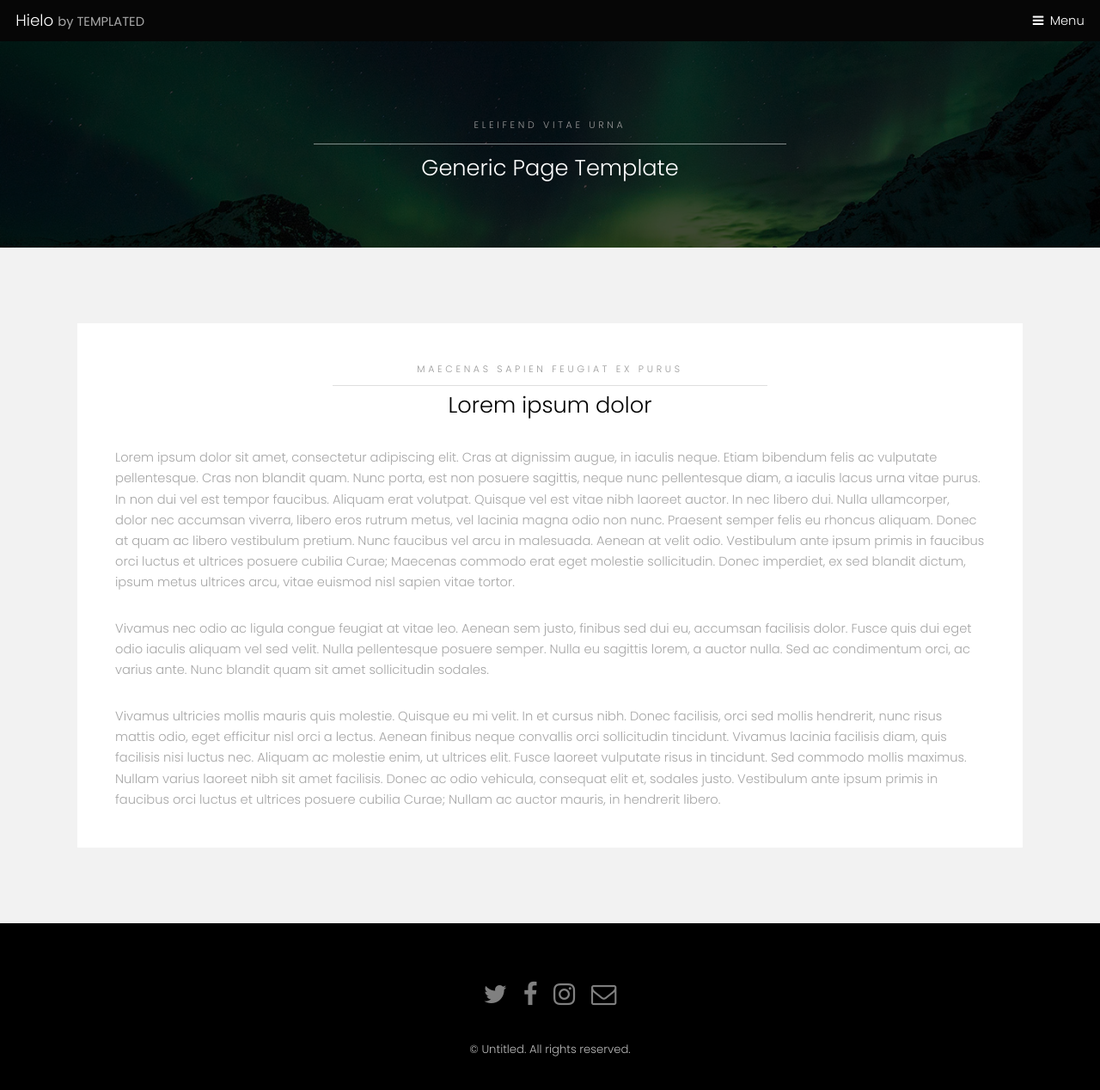
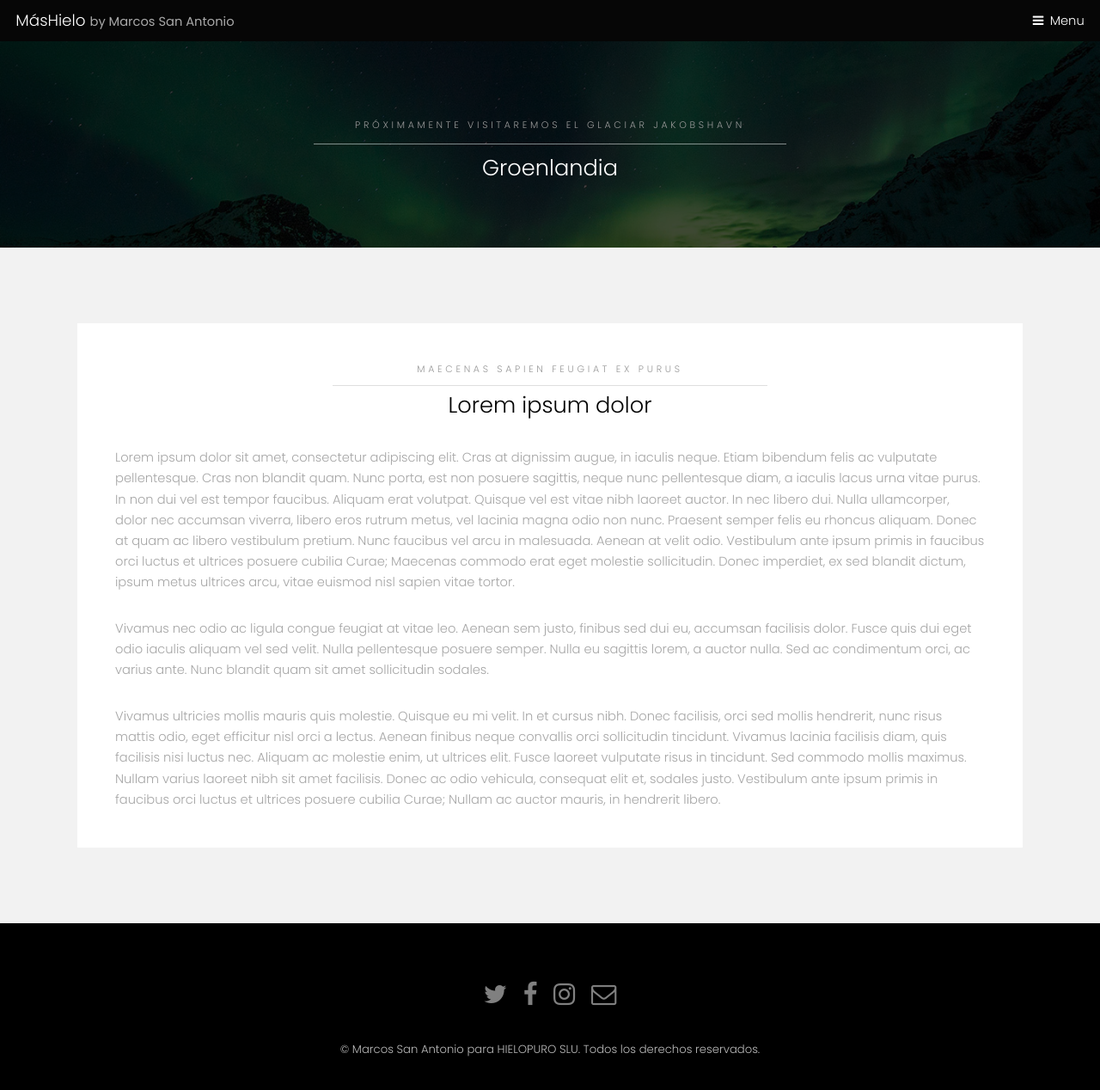
Before and after one commit to Marcos-Sanse83/05_REP_MASHIELO, a plain HTML site: page groenlandia.html in a window 1280 px wide. Shown: the whole page at 86% size. Drawn offline with Linux system fonts and the light colour scheme.

Commit message:
Creamos sección Groenlandia desde NetBeans

```diff
--- a/generic.html
+++ b/groenlandia.html
@@ -6,7 +6,7 @@
 -->
 <html>
 	<head>
-		<title>Hielo by TEMPLATED</title>
+		<title>MásHielo by Marcos San Antonio</title>
 		<meta charset="utf-8" />
 		<meta name="viewport" content="width=device-width, initial-scale=1" />
 		<link rel="stylesheet" href="assets/css/main.css" />
@@ -15,7 +15,7 @@
 
 		<!-- Header -->
 			<header id="header">
-				<div class="logo"><a href="index.html">Hielo <span>by TEMPLATED</span></a></div>
+				<div class="logo"><a href="index.html">MásHielo <span>by Marcos San Antonio</span></a></div>
 				<a href="#menu">Menu</a>
 			</header>
 
@@ -23,7 +23,7 @@
 			<nav id="menu">
 				<ul class="links">
 					<li><a href="index.html">Home</a></li>
-					<li><a href="generic.html">Generic</a></li>
+					<li><a href="groenlandia.html">Groenlandia</a></li>
 					<li><a href="elements.html">Elements</a></li>
 				</ul>
 			</nav>
@@ -32,8 +32,8 @@
 			<section id="One" class="wrapper style3">
 				<div class="inner">
 					<header class="align-center">
-						<p>Eleifend vitae urna</p>
-						<h2>Generic Page Template</h2>
+						<p>próximamente visitaremos el glaciar Jakobshavn</p>
+						<h2>Groenlandia</h2>
 					</header>
 				</div>
 			</section>
@@ -68,7 +68,7 @@
 					</ul>
 				</div>
 				<div class="copyright">
-					&copy; Untitled. All rights reserved.
+					&copy; Marcos San Antonio para HIELOPURO SLU. Todos los derechos reservados.
 				</div>
 			</footer>
 
```
Also changed, not shown: elements.html (+1 -1 lines), index.html (+5 -5 lines).
